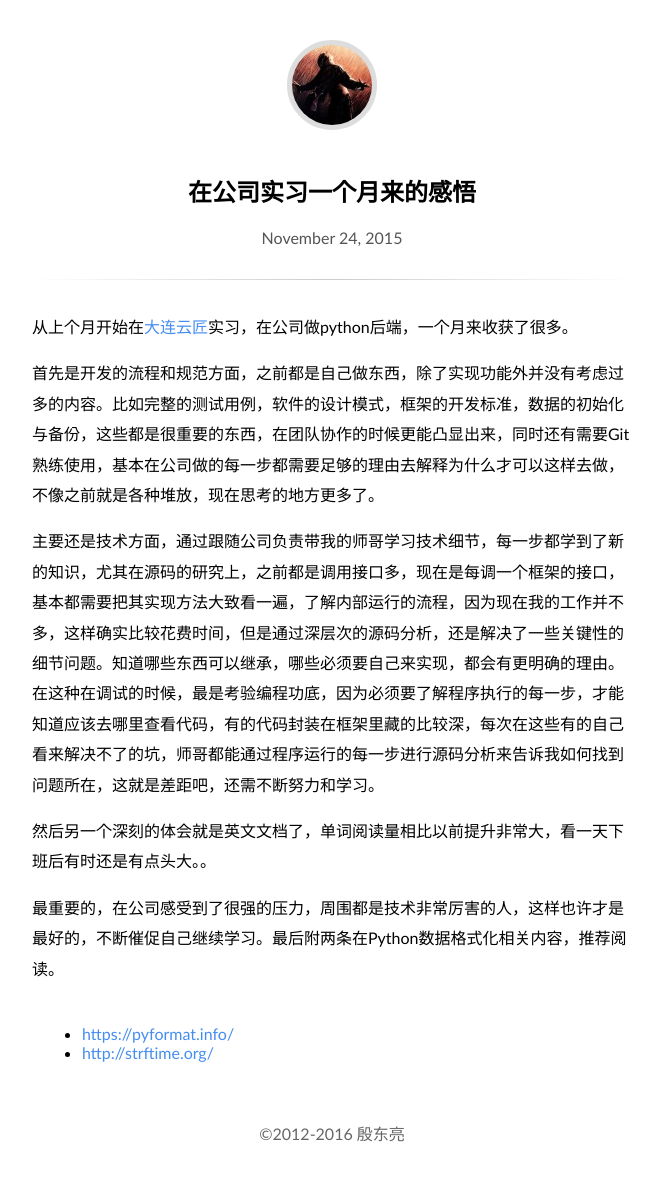
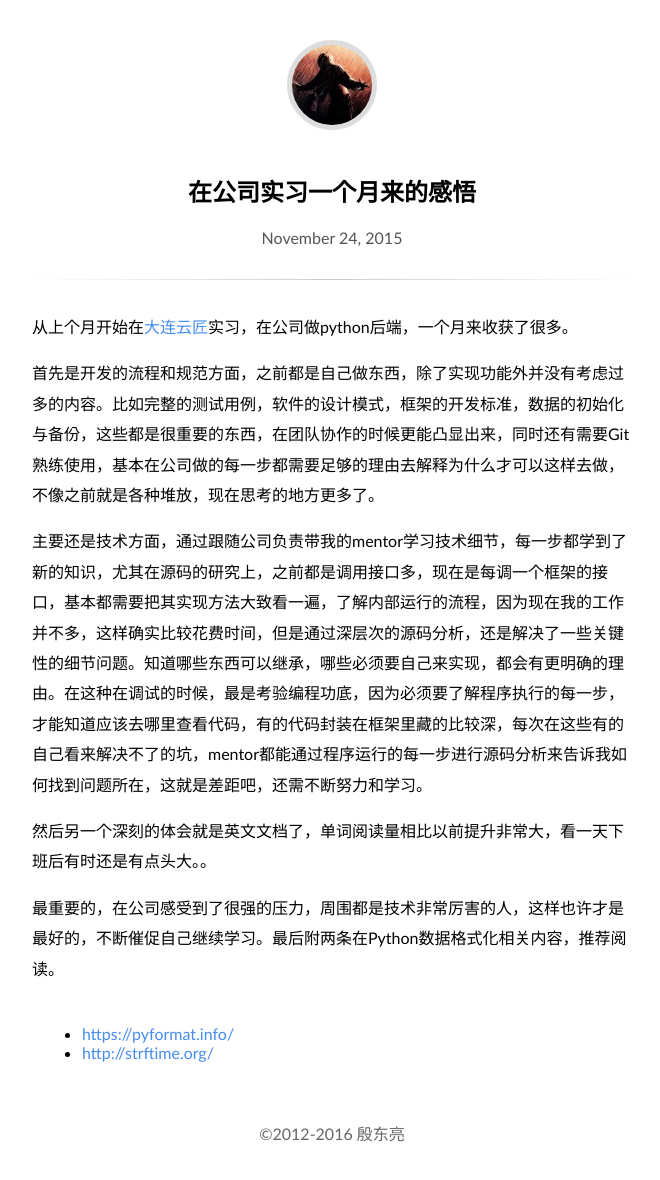
Before and after one commit to dlpu/dlpu.github.io, a Jekyll site: the page built from _posts/2015-11-24-one-month-intern.md, in a window 1280 px wide. Shown: the whole page, without its empty margins (308-968 px from the left). Built offline with Jekyll 4.4.1, drawn with Linux system fonts in a browser that asks for light colours.

Commit message:
update post

```diff
--- a/_posts/2015-11-24-one-month-intern.md
+++ b/_posts/2015-11-24-one-month-intern.md
@@ -7,7 +7,7 @@
 
 首先是开发的流程和规范方面，之前都是自己做东西，除了实现功能外并没有考虑过多的内容。比如完整的测试用例，软件的设计模式，框架的开发标准，数据的初始化与备份，这些都是很重要的东西，在团队协作的时候更能凸显出来，同时还有需要Git熟练使用，基本在公司做的每一步都需要足够的理由去解释为什么才可以这样去做，不像之前就是各种堆放，现在思考的地方更多了。
 
-主要还是技术方面，通过跟随公司负责带我的师哥学习技术细节，每一步都学到了新的知识，尤其在源码的研究上，之前都是调用接口多，现在是每调一个框架的接口，基本都需要把其实现方法大致看一遍，了解内部运行的流程，因为现在我的工作并不多，这样确实比较花费时间，但是通过深层次的源码分析，还是解决了一些关键性的细节问题。知道哪些东西可以继承，哪些必须要自己来实现，都会有更明确的理由。在这种在调试的时候，最是考验编程功底，因为必须要了解程序执行的每一步，才能知道应该去哪里查看代码，有的代码封装在框架里藏的比较深，每次在这些有的自己看来解决不了的坑，师哥都能通过程序运行的每一步进行源码分析来告诉我如何找到问题所在，这就是差距吧，还需不断努力和学习。
+主要还是技术方面，通过跟随公司负责带我的mentor学习技术细节，每一步都学到了新的知识，尤其在源码的研究上，之前都是调用接口多，现在是每调一个框架的接口，基本都需要把其实现方法大致看一遍，了解内部运行的流程，因为现在我的工作并不多，这样确实比较花费时间，但是通过深层次的源码分析，还是解决了一些关键性的细节问题。知道哪些东西可以继承，哪些必须要自己来实现，都会有更明确的理由。在这种在调试的时候，最是考验编程功底，因为必须要了解程序执行的每一步，才能知道应该去哪里查看代码，有的代码封装在框架里藏的比较深，每次在这些有的自己看来解决不了的坑，mentor都能通过程序运行的每一步进行源码分析来告诉我如何找到问题所在，这就是差距吧，还需不断努力和学习。
 
 然后另一个深刻的体会就是英文文档了，单词阅读量相比以前提升非常大，看一天下班后有时还是有点头大。。
 
```
